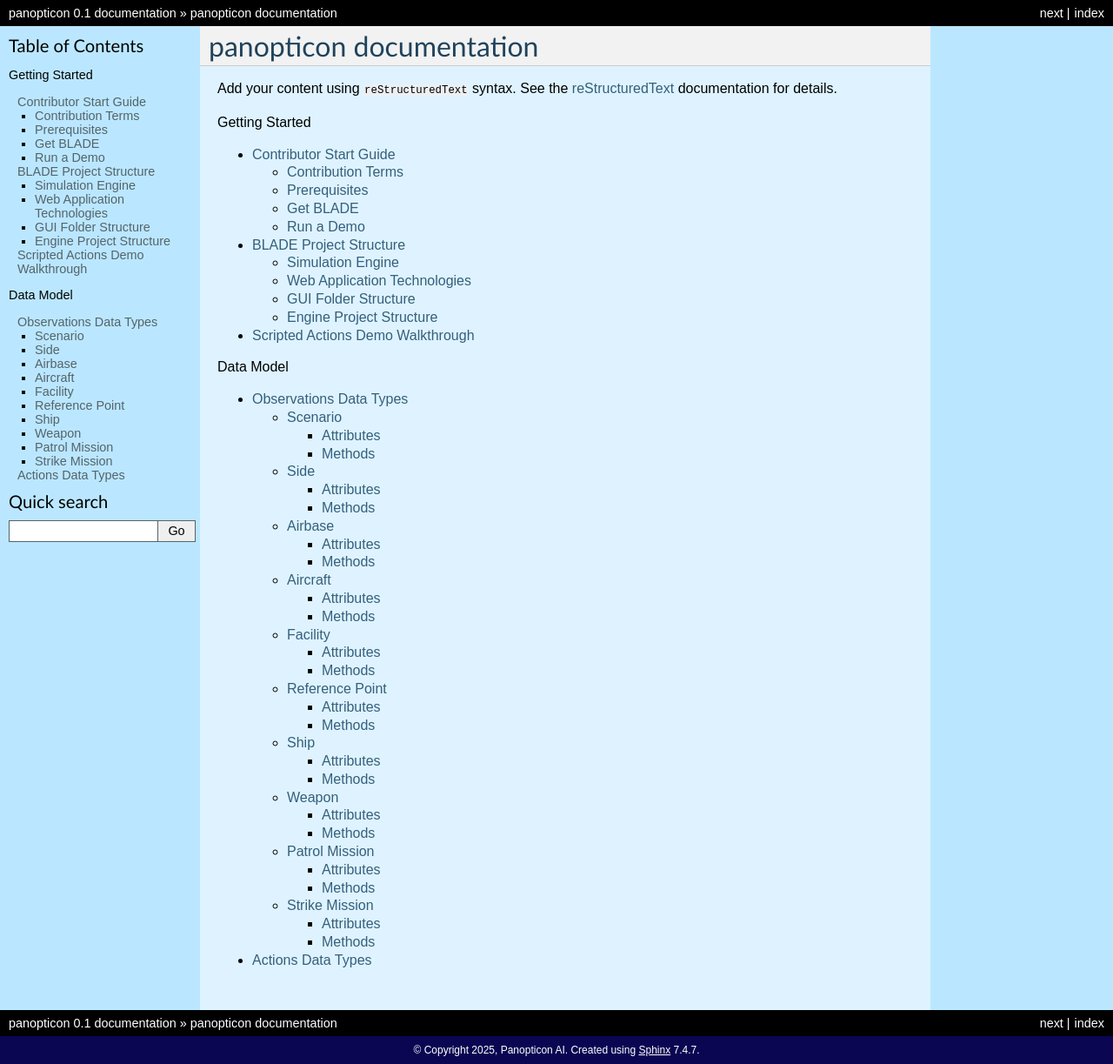
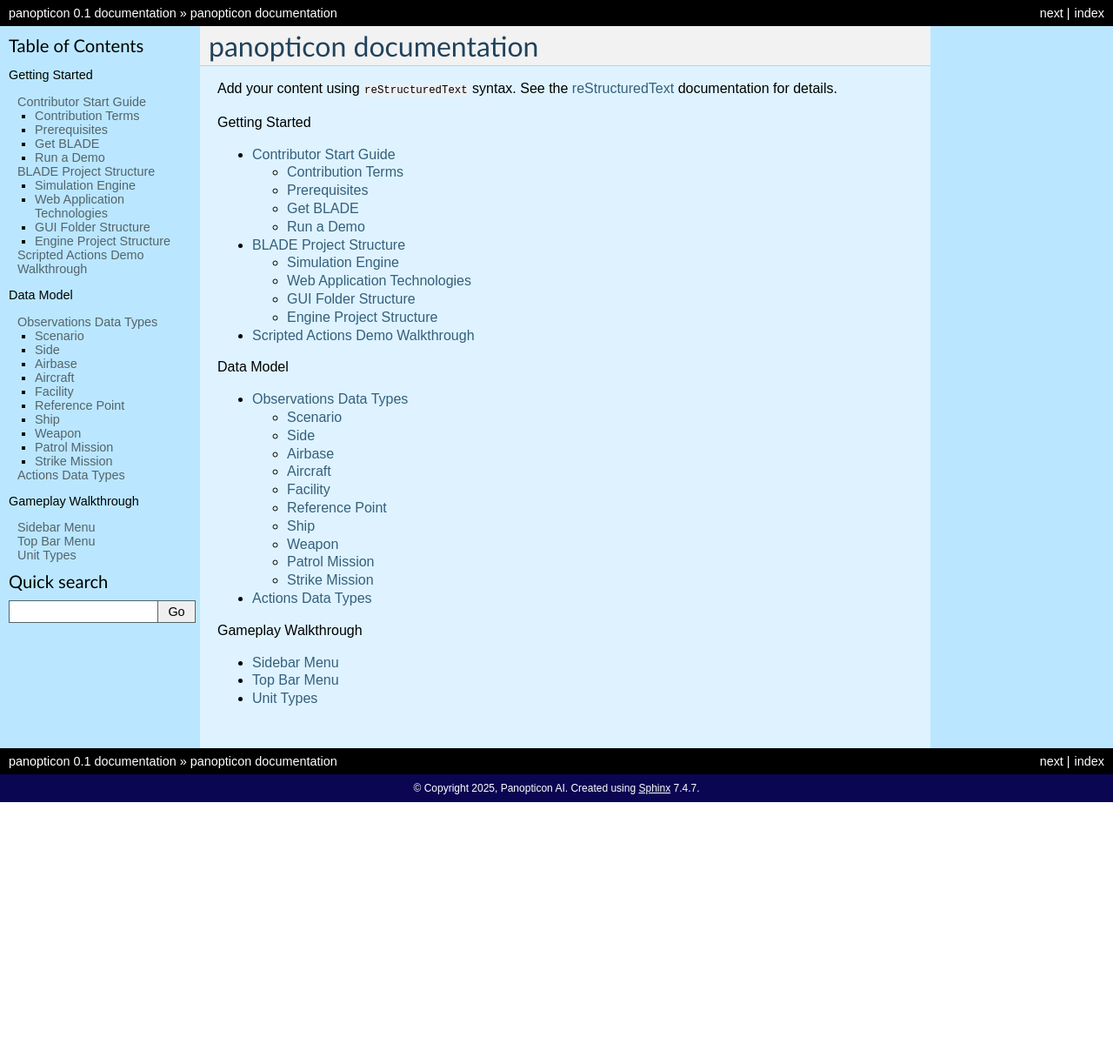
Before and after one commit to Panopticon-AI-team/panopticon, a Sphinx documentation site: the page built from docs/index.rst, in a window 1280 px wide and 1223 px high. Shown: the whole window at 87% size. Built offline with Sphinx 7.4.7, drawn with Linux system fonts in a browser that asks for light colours; some of the changed lines change nothing that is shown.

Commit message:
transferred gameplay to new docs website

```diff
--- /dev/null
+++ b/docs/Gameplay/gameplay.rst
@@ -0,0 +1,136 @@
+Sidebar Menu
+============
+
+File Options
+------------
+
+.. image:: img/File.png
+
+Scenarios are stored in a JSON file. You can create a new scenario or upload a scenario. Edit the scenario name using the Pencil icon.
+
+Upon login with a google account, you can save a scenario to the cloud or download the scenario file.
+
+Edit Scenario
+-------------
+
+.. image:: img/Edit-Scenario.png
+
+The playback section allows you to reset a scenario to the start, play and pause, step, and change playback speed.
+
+An undo button lets you undo an edit.
+
+Recording
+---------
+.. image:: img/Recording.png
+
+Recordings are different than scenarios because they track how a scenario played out over time. The recording button allows you to save a recording playback. Due to file sizes, the app will download multiple files of 10MB each. Toggle the scenario time step recording to decrease the file sizes.
+
+Missions
+--------
+.. image:: img/Missions1.png
+
+Missions allow you to create pre-planned routes for a set of aircraft. Strike missions and Patrol missions are currently supported.
+
+Note that missions are created for a specific Side.
+
+.. image:: img/Missions2.png
+
+Patrol missions require Reference Points, creating a polygon. Add a reference from the top bar to create a polygon of the color of your mission. After selecting several units and the reference points, aircraft will patrol.
+
+Strike missions work similarly, but require a Target.
+
+Note that aircraft must have loaded weapons to conduct a mission.
+
+Layers
+------
+
+Different base maps can be cycled through.
+
+Use the Layers button to turn off and on certain layers.
+.. image:: img/layers.png
+
+Top Bar Menu
+============
+
+Edit Buttons
+------------
+
+.. image:: img/edit-buttons.png
+
+The top bar mainly allows you to add units. Aircraft, ships, SAMs, and reference points are supported. Pre-set air base locations are also supported
+
+To create a custom air base, right click on the map.
+
+The database button allows you to customize unit data. Do not upload classified information.
+
+.. image:: img/database.png
+
+The message log records events and it allows you to debug what occured in your scenario.
+
+.. image:: img/message-log.png
+
+Allies and Doctrine
+-------------------
+
+.. image:: img/allies-doctrine1.png
+
+The dropdown menu allows you to create sides. Click the pencil icon to control allies and enemies.
+
+The doctrine menu allows you to choose the side's expected behavior.
+
+.. image:: img/allies-doctrine2.png
+
+
+Unit Types
+==========
+
+Aircraft
+--------
+
+.. image:: img/aircraft-popup.png
+
+Clicking on a unit reveals a menu with editable characteristics. Click on the Pencil to edit this units characteristics. Note the importance of detection range in deciding Doctrine.
+
+Click actions for the following
+
+- Plot Course: Travels in the direction of the course
+
+- View weapons: open the weapons menu
+
+- RTB: Returns to original base
+
+- Duplicate: Creates a duplicate unit.
+
+- Edit Location: Moves unit to a different location.
+
+Weapons menu
+------------
+
+.. image:: img/weapons-popup.png
+
+The weapons menu allows you to add weapons and launch a missile. Missiles are manually launched using the rocket icon.
+
+Missiles can also be launched automatically in the Doctrine menu.
+
+SAMs
+----
+SAMs have coordinate locations, altitude, range, side, and weapon quantities. For a SAM, users can edit its name, type, range, and weapon quantity.
+
+Ships (Under development)
+-------------------------
+Ships have have coordinate locations, speed, heading, aircraft quantity, and fuel for the ship.
+
+For a ship, users can edit its name, type, speed, weapon quantity, current fuel, and range.
+
+Users can launch aircraft from ships using the Launch Aircraft button.
+
+Bases
+-------------------------
+
+.. image:: img/bases-popup.png
+
+Airbases primarily house aircraft. An airbase has a coordinate location, altitude, side, and aircraft quantity.
+
+For an airbase, users can edit its name.
+
+Actions allows you to add aircraft to the base.
--- a/docs/conf.py
+++ b/docs/conf.py
@@ -28,9 +28,9 @@
 # override the sidebar — remove about.html, use only templates Classic provides
 html_sidebars = {
     "**": [
-        "globaltoc.html",  # full, always-visible TOC
-        "searchbox.html",  # search field
-    ]
+        "globaltoc.html",
+        "searchbox.html",
+    ],
 }
 
 # options specific to alabaster
@@ -40,7 +40,6 @@
     # do not collapse branches by default
     "globaltoc_collapse": False,
     # how many levels of headings to show under each caption
-    "globaltoc_maxdepth": 2,
     "stickysidebar": True,
     "bgcolor": "#def3ff",  # page background
     "sidebarbgcolor": "#bae7ff",  # sidebar background
--- a/docs/index.rst
+++ b/docs/index.rst
@@ -20,7 +20,13 @@
    Getting_Started/scripted_actions_walkthrough
 
 .. toctree::
-   :maxdepth: 3
+   :maxdepth: 2
    :caption: Data Model
 
    Data_Model/data_model
+
+.. toctree::
+   :maxdepth: 1
+   :caption: Gameplay Walkthrough
+
+   Gameplay/gameplay
```
Also changed, not shown: docs/Gameplay/img/Edit-Scenario.png (added), docs/Gameplay/img/File.png (added), docs/Gameplay/img/Missions1.png (added), docs/Gameplay/img/Missions2.png (added), docs/Gameplay/img/Recording.png (added), docs/Gameplay/img/aircraft-popup.png (added), docs/Gameplay/img/allies-doctrine1.png (added), docs/Gameplay/img/allies-doctrine2.png (added), docs/Gameplay/img/bases-popup.png (added), docs/Gameplay/img/database.png (added), docs/Gameplay/img/edit-buttons.png (added), docs/Gameplay/img/layers.png (added), docs/Gameplay/img/message-log.png (added), docs/Gameplay/img/weapons-popup.png (added).
